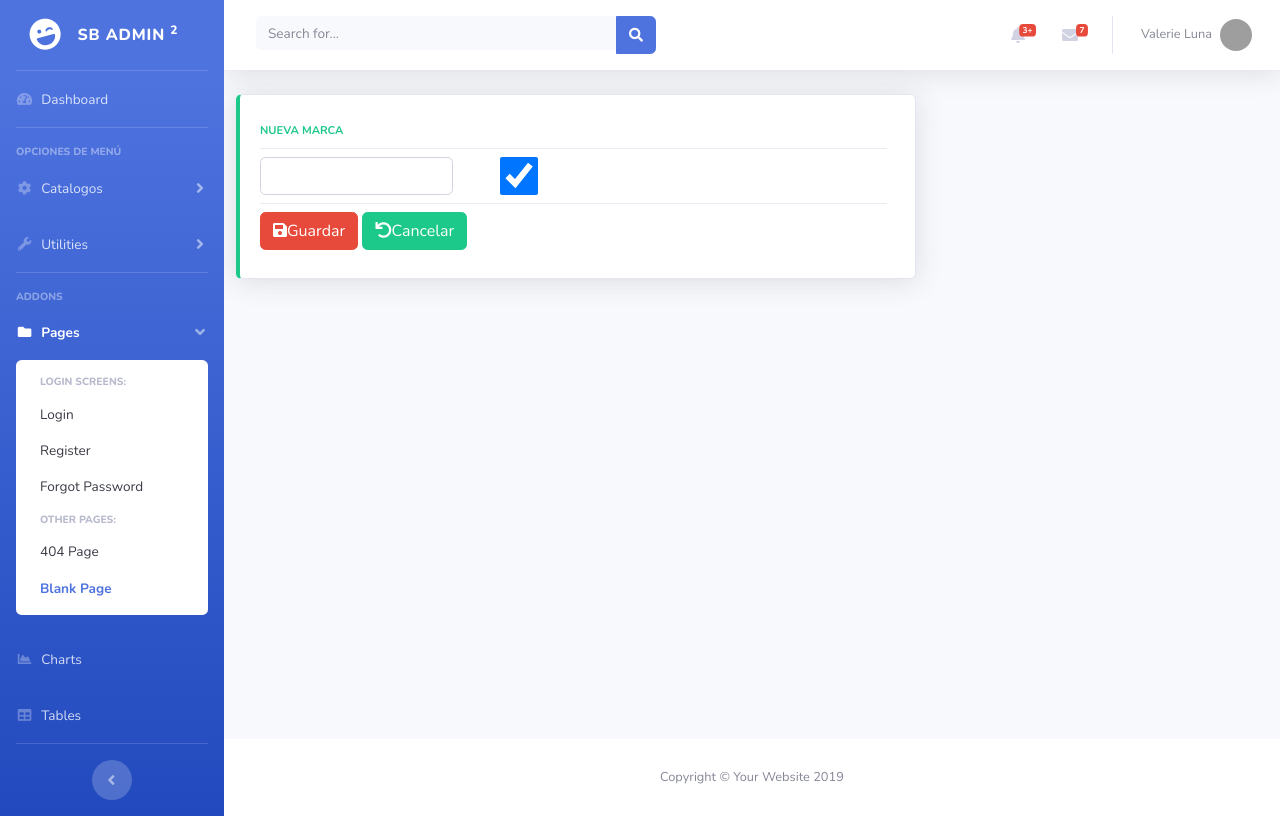
After one commit to jhomba14/sis_fact_y_venta, a Django app: page /inv/marca/new in a window 1280 px wide. The commit adds this page. Run offline with Django 3.2, Linux system fonts and the light colour scheme; the visitor is signed in with stand-in values (Sample User, id 1); some libraries are stand-ins or nearby versions; grey boxes are pictures that could not be loaded.

Commit message:
Version con Marca sin inactivar

```diff
--- a/app/inv/forms.py
+++ b/app/inv/forms.py
@@ -1,6 +1,6 @@
 from django import forms
 
-from .models import Categoria, Subcategoria
+from .models import Categoria, Subcategoria, Marca
 
 class CategoriaForm(forms.ModelForm):
     class Meta:
@@ -37,3 +37,19 @@ class SubCategoriaForm(forms.ModelForm):
                 'class':"form-control"
             })
         self.fields['categoria'].empty_label = "Seleccione Categoria"
+
+
+class MarcaForm(forms.ModelForm):
+    class Meta:
+        model = Marca
+        fields = ['descripcion','estado']
+        labels = {'descripcion':"Descripción",
+        'estado':"Estado"}
+        widget = {'descripcion': forms.TextInput}
+
+    def __init__(self, *args, **kwargs):
+        super().__init__(*args ,**kwargs)
+        for field in iter(self.fields):
+            self.fields[field].widget.attrs.update({
+                'class':"form-control"
+            })
--- a/app/inv/models.py
+++ b/app/inv/models.py
@@ -38,3 +38,21 @@ class Subcategoria(ClaseModelo):
     class Meta:
         verbose_name_plural = "Sub Categorias"
         unique_together = ('categoria', 'descripcion')
+
+
+class Marca(ClaseModelo):
+    descripcion = models.CharField(
+        max_length=100,
+        help_text='Descripcion de la marca',
+        unique=True
+    )
+
+    def __str__(self):
+        return '{}'.format(self.descripcion)
+
+    def save(self):
+        self.descripcion = self.descripcion.upper()
+        super(Marca, self).save()
+
+    class Meta:
+        verbose_name_plural = "Marca"
--- /dev/null
+++ b/app/inv/templates/inv/marca_form.html
@@ -0,0 +1,47 @@
+{% extends 'app/base.html' %}
+{% block page_content %}
+<form method="POST" class="form-inline">
+    {% csrf_token %}
+    <!-- Earnings (Monthly) Card Example -->
+    <div class="col-xl-8 col-md-8 mb-8">
+        {% if obj %}
+        <div class="card border-left-warning shadow h-100 py-2">
+        {% else %}
+        <div class="card border-left-success shadow h-100 py-2">
+        {% endif %}
+            <div class="card-body">
+                <div class="row no-gutters align-items-center">
+                    <div class="col mr-2">
+                        <div class="text-xs font-weight-bold text-success text-uppercase mb-1">
+                            {% if obj %} Editar {% else %} Nueva {% endif %} Marca
+                        </div>
+                        <div class="dropdown-divider"></div>
+                        <div class="row">
+                            <div class="col-4">
+                                <div class="input-group">
+                                    {{ form.descripcion }}
+                                </div>
+                            </div>
+                            <div class="col-2">
+                                <div class="input-group">
+                                    {{ form.estado }}
+                                </div>
+                            </div>
+                        </div>
+                        <div class="dropdown-divider"></div>
+                        <div class="row">
+                            <div class="col">
+                                <button type="submit" class="btn btn-danger"><span class="fa fa-save"></span>Guardar</button>
+                                <a href="{% url 'inv:marca_list' %}" class="btn btn-success"><span class="fa fa-undo"></span>Cancelar</a>
+                            </div>
+                        </div>
+                    </div>
+                </div>
+            </div>
+        </div>
+    </div>
+</form>
+{% endblock page_content %}
+
+{% block js_page %}
+{% endblock js_page %}
--- a/app/inv/urls.py
+++ b/app/inv/urls.py
@@ -1,7 +1,8 @@
 from django.urls import path
 
 from .views import CategoriaView, CategoriaNew, CategoriaEdit, CategoriaDel, \
-    SubCategoriaView, SubCategoriaNew, SubCategoriaEdit, SubCategoriaDel
+    SubCategoriaView, SubCategoriaNew, SubCategoriaEdit, SubCategoriaDel, \
+        MarcaView, MarcaNew, MarcaEdit
 
 urlpatterns = [
     # Rutas de Categoria
@@ -11,8 +12,13 @@ urlpatterns = [
     path('categorias/delete/<int:pk>', CategoriaDel.as_view(), name='categoria_del'),
 
     # Rutas de Subcategoria
-    path('subcategoria/', SubCategoriaView.as_view(),name='subcategoria_list'),
-    path('subcategoria/new/', SubCategoriaNew.as_view(),name='subcategoria_new'),
-    path('subcategoria/edit/<int:pk>', SubCategoriaEdit.as_view(),name='subcategoria_edit'),
-    path('subcategoria/delete/<int:pk>', SubCategoriaDel.as_view(),name='subcategoria_del'),
+    path('subcategoria/', SubCategoriaView.as_view(), name='subcategoria_list'),
+    path('subcategoria/new/', SubCategoriaNew.as_view(), name='subcategoria_new'),
+    path('subcategoria/edit/<int:pk>', SubCategoriaEdit.as_view(), name='subcategoria_edit'),
+    path('subcategoria/delete/<int:pk>', SubCategoriaDel.as_view(), name='subcategoria_del'),
+
+    # Rutas de Marca
+    path('marca/', MarcaView.as_view(), name='marca_list'),
+    path('marca/new', MarcaNew.as_view(), name='marca_new'),
+    path('marca/edit/<int:pk>', MarcaEdit.as_view(), name='marca_edit'),
 ]
--- a/app/inv/views.py
+++ b/app/inv/views.py
@@ -4,8 +4,8 @@ from django.urls import reverse_lazy
 
 from django.contrib.auth.mixins import LoginRequiredMixin
 
-from .models import Categoria, Subcategoria
-from .forms import CategoriaForm, SubCategoriaForm
+from .models import Categoria, Subcategoria, Marca
+from .forms import CategoriaForm, SubCategoriaForm, MarcaForm
 
 
 # Categoria.
@@ -45,7 +45,7 @@ class CategoriaEdit(LoginRequiredMixin, generic.UpdateView):
 class CategoriaDel(LoginRequiredMixin, generic.DeleteView):
     model = Categoria
     template_name = "inv/catalogos_del.html"
-    context_object_name='obj'
+    context_object_name = "obj"
     success_url = reverse_lazy('inv:categoria_list')
 
 # Sub categoria
@@ -82,9 +82,42 @@ class SubCategoriaEdit(LoginRequiredMixin, generic.UpdateView):
         return super().form_valid(form)
 
 
-
 class SubCategoriaDel(LoginRequiredMixin, generic.DeleteView):
     model = Subcategoria
     template_name = "inv/catalogos_del.html"
-    context_object_name='obj'
+    context_object_name = "obj"
     success_url = reverse_lazy('inv:subcategoria_list')
+
+
+#Marca
+class MarcaView(LoginRequiredMixin, generic.ListView):
+    model = Marca
+    template_name = "inv/marca_list.html"
+    context_object_name = "obj"
+    login_url = 'bases.login'
+
+
+class MarcaNew(LoginRequiredMixin, generic.CreateView):
+    model = Marca
+    template_name = "inv/marca_form.html"
+    context_object_name = "obj"
+    success_url = reverse_lazy('inv:marca_list')
+    form_class = MarcaForm
+    login_url = 'bases.login'
+
+    def form_valid(self, form):
+        form.instance.usuario_creador = self.request.user
+        return super().form_valid(form)
+
+
+class MarcaEdit(LoginRequiredMixin, generic.UpdateView):
+    model = Marca
+    template_name = "inv/marca_form.html"
+    context_object_name = "obj"
+    success_url = reverse_lazy('inv:marca_list')
+    form_class = MarcaForm
+    login_url = 'base.login'
+
+    def form_valid(self, form):
+        form.instance.usuario_creador = self.request.user
+        return super().form_valid(form)
--- a/app/templates/app/base.html
+++ b/app/templates/app/base.html
@@ -69,6 +69,7 @@
                         <h6 class="collapse-header">Catalogos de inventario</h6>
                         <a class="collapse-item" href="{% url 'inv:categoria_list' %}">Categorias</a>
                         <a class="collapse-item" href="{% url 'inv:subcategoria_list' %}">Sub Categorias</a>
+                        <a class="collapse-item" href="{% url 'inv:marca_list' %}">Marcas</a>
                     </div>
                 </div>
             </li>
```
Also changed, not shown: app/inv/templates/inv/marca_list.html (added, +58 -0 lines), app/inv/migrations/0003_marca.py (added).
